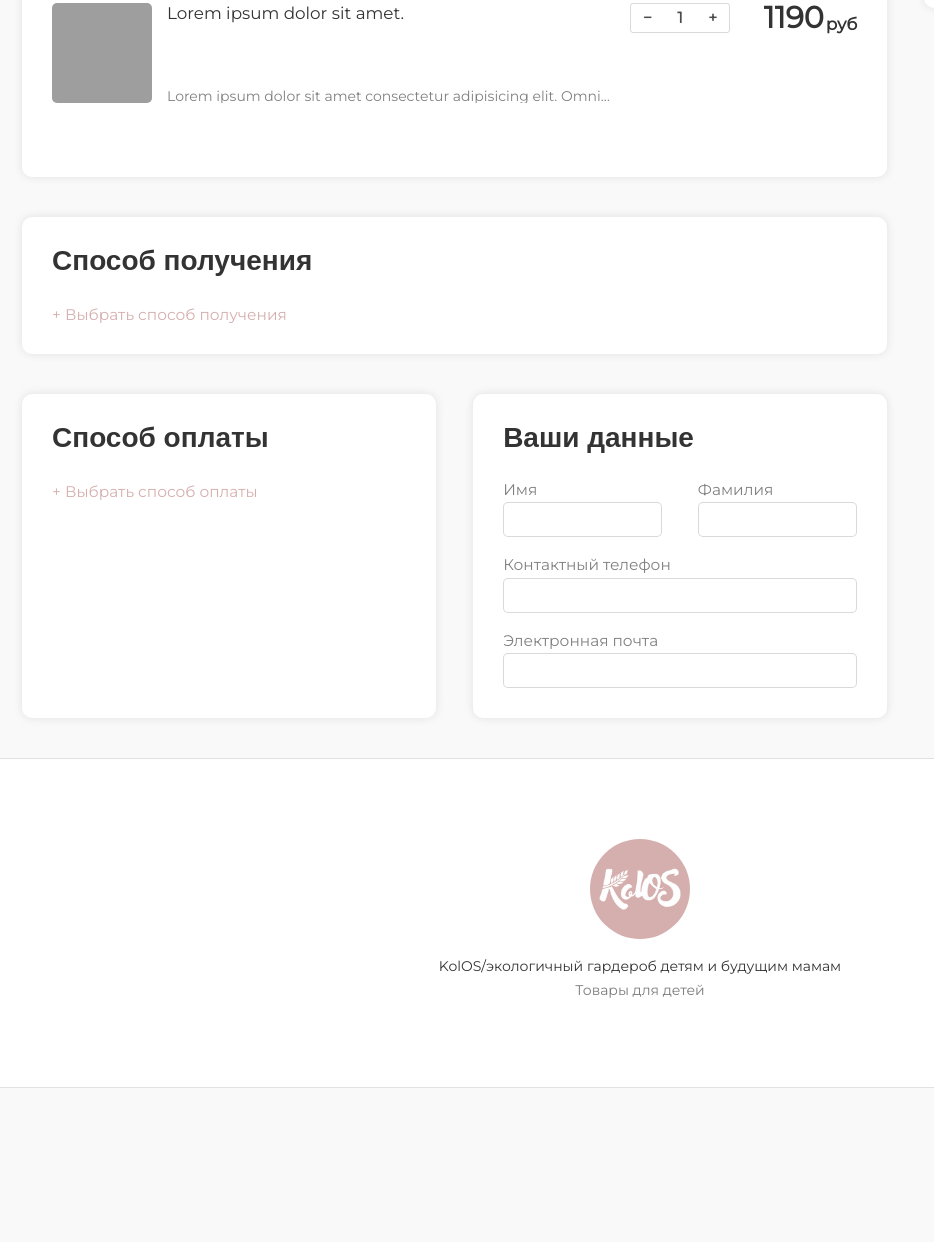
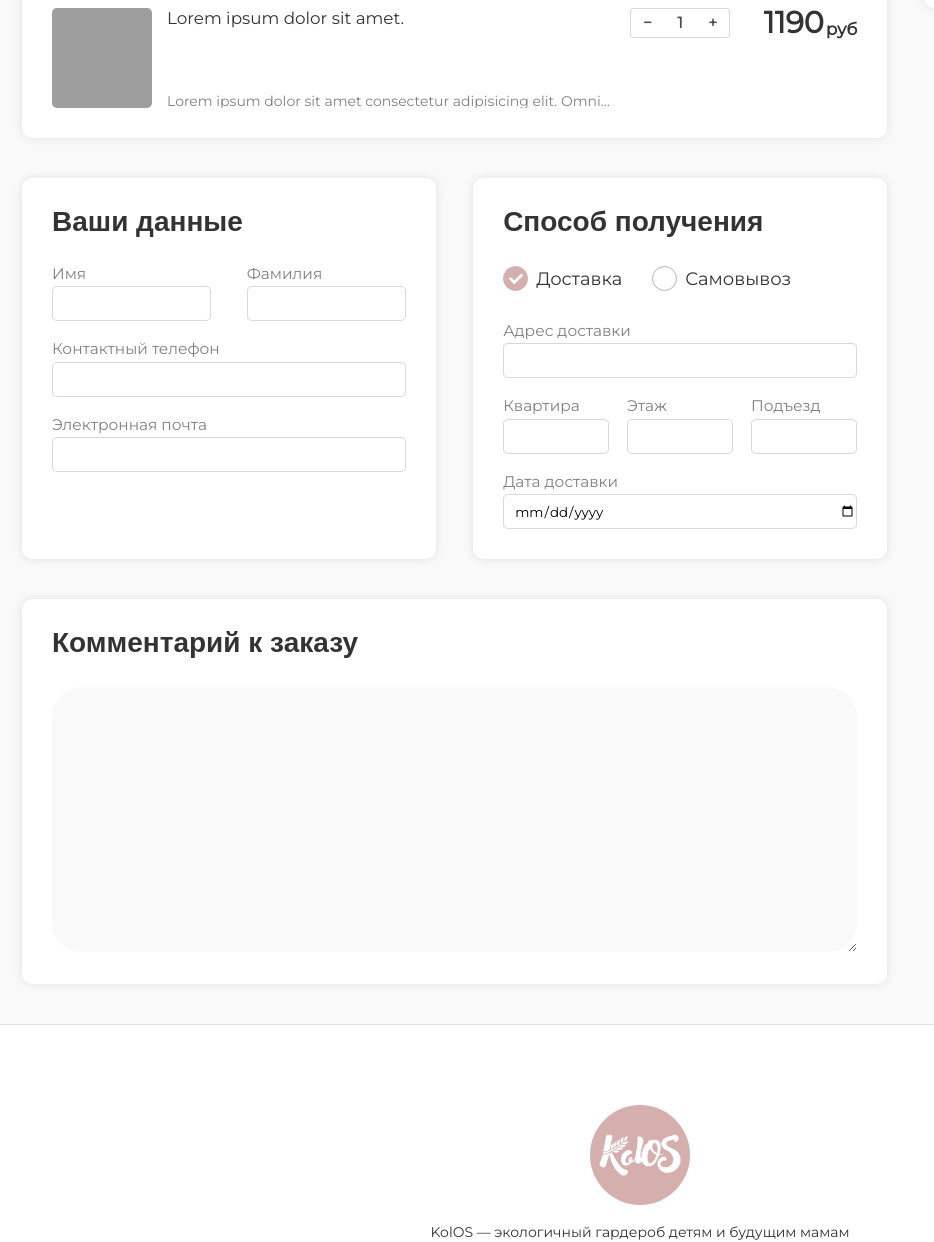
Before and after one commit to mut4bor/KolOS, a website: page src/html/cart.html in a window 1280 px wide. Shown: the part 340-1582 px from the top of the page, without its empty margins (0-934 px from the left). Before the commit the page ends 1522 px from the top, so only its background shows below. Drawn offline with nearby package versions, Linux system fonts and the light colour scheme; files that its build step writes are made by us from their sources; grey boxes are pictures that could not be loaded; files whose address does not match are found by name; a web font is replaced by a local one.

Commit message:
serious cart changings

```diff
--- a/src/html/cart.html
+++ b/src/html/cart.html
@@ -16,32 +16,19 @@
 
       <div class="basket-content">
         <h1>Корзина</h1>
-        <!-- <div>
-          <input id="basket-content__main-checkbox" class="basket-content__main-checkbox checkbox" type="checkbox">
-          <label for="basket-content__main-checkbox">Выбрать все</label>
-        </div> -->
 
         <div class="basket-content__elements">
-
-          <!-- <input id="basket-content__fst-checkbox" class="checkbox" type="checkbox">
-          <label for="basket-content__fst-checkbox"></label> -->
           <img src="img/IMG_1744.JPEG" alt="">
-
-
           <div class="basket-content__text">
-            <a href="#">Lorem ipsum dolor sit amet consectetur adipisicing elit. Minima corporis porro
+            <p>Lorem ipsum dolor sit amet consectetur adipisicing elit. Minima corporis porro
               culpa sit
               asperiores fugiat
               harum corrupti praesentium, reprehenderit unde consequuntur tempora animi minus a facilis id quis expedita
               mollitia!
-            </a>
+						</p>
             <p>Lorem ipsum dolor sit amet.</p>
           </div>
-
-
           @@include('parts/counter/plus-minus.html')
-
-
           <div class="price">
 
             <p class="price__basic">1267</p>
@@ -50,14 +37,11 @@
         </div>
 
         <div class="basket-content__elements">
-          <!-- <input id="basket-content__snd-checkbox" class="checkbox" type="checkbox">
-          <label for="basket-content__snd-checkbox"></label> -->
           <img src="img/IMG_1744.JPEG" alt="">
           <div class="basket-content__text">
-            <a href="">Lorem ipsum dolor sit amet.</a>
+            <p>Lorem ipsum dolor sit amet.</p>
             <p>Lorem ipsum dolor sit amet consectetur adipisicing elit. Omnis nobis debitis natus maiores. Nulla aperiam, qui fugiat saepe enim, doloremque ad voluptatem illo ea eum ut atque assumenda repudiandae magni.</p>
           </div>
-					<br>
           @@include('parts/counter/plus-minus.html')
           <div class="price">
 						<p class="price__basic">1190</p>
@@ -81,7 +65,7 @@
           <input class="promo-code__input" type="text" placeholder="Промокод" />
           <div class="promo-code__accept">Применить</div>
         </div>
-        <a href="" class="basket-price__sign">Перейти к оформлению</a>
+        <a href="" class="basket-price__sign">Перейти к оплате</a>
 
         <!-- <div class="basket-price__terms">
           <svg class="">
@@ -96,19 +80,9 @@
 
 
       </div>
-      <div class="basket-delivery">
-        <h1>Способ получения</h1>
-        <button>+ Выбрать способ получения</button>
-      </div>
-
-      <div class="basket-payment">
-        <h1>Способ оплаты</h1>
-        <button>+ Выбрать способ оплаты</button>
-      </div>
-
 			<div class="basket-personal-info">
         <h1>Ваши данные</h1>
-
+				<div>
 					<div class="basket-personal-info__name">
 						<label for="name">Имя</label>
 						<input id="name" type="text">
@@ -127,11 +101,54 @@
 						<label for="email">Электронная почта</label>
 						<input id="email" type="email">
 					</div>
+				</div>
+      </div>
+      <div class="basket-delivery">
+        <h1>Способ получения</h1>
+        <div class="basket-delivery__checkboxes">
+					<div>
+						<input id="basket-delivery__shipping" class="basket-delivery__shipping checkbox" type="radio" value="shipping">
+						<label for="basket-delivery__shipping">Доставка</label>
+					</div>
+					<div>
+						<input id="basket-delivery__yourself" class="basket-delivery__yourself checkbox" type="radio" value="pickup">
+          	<label for="basket-delivery__yourself">Самовывоз</label>
+					</div>
+        </div>
+
+				<div class="basket-delivery__inputs">
+					<div class="basket-delivery__shipping-inputs">
+						<div class="basket-delivery__adress">
+							<label for="adress">Адрес доставки</label>
+							<input id="adress" type="text">
+						</div>
+						<div class="basket-delivery__flat">
+							<label for="flat">Квартира</label>
+							<input id="flat" type="number">
+						</div>
+						<div class="basket-delivery__floor">
+							<label for="floor">Этаж</label>
+							<input id="floor" type="number">
+						</div>
+						<div class="basket-delivery__entrance">
+							<label for="entrance">Подъезд</label>
+							<input id="entrance" type="number">
+						</div>
+						<div class="basket-delivery__date">
+							<label for="date">Дата доставки</label>
+							<input id="date" type="date">
+						</div>
+					</div>
+        </div>
+      </div>
+
+      <div class="basket-comment">
+				<div>
+					<label for="comment"><h1>Комментарий к заказу</h1></label>
+					<textarea name="comment" id="comment" rows="9"></textarea>
+				</div>
 
       </div>
-
-
-
 
     </div>
     @@include('parts/footer.html')
--- a/src/html/parts/footer.html
+++ b/src/html/parts/footer.html
@@ -2,7 +2,7 @@
 <footer class="footer">
 	<div class="footer__top">
 		<img src="img/icons/favicon.jpg" alt="">
-		<p>KolOS/экологичный гардероб детям и будущим мамам</p>
+		<p>KolOS — экологичный гардероб детям и будущим мамам</p>
 		<p>Товары для детей</p>
 	</div>
    <a href="https://t.me/mut4bor" target="_blank">Created: t.me/mut4bor</a>
--- a/src/script_cart.js
+++ b/src/script_cart.js
@@ -1,110 +1,160 @@
+let checkbox = document.querySelectorAll(".checkbox");
+let basketDeliveryShippingInputsDivs = document.querySelectorAll(
+  ".basket-delivery__shipping-inputs div"
+);
+let basketDeliveryAdressLabel = document.querySelector('.basket-delivery__adress label');
+let basketDeliveryDateLabel = document.querySelector('.basket-delivery__date label');
+let basketDeliveryAdressInput = document.querySelector('#adress')
+let checkboxShipping = document.querySelector(".basket-delivery__shipping");
+// document.querySelector('.basket-delivery__yourself').checked = true
+checkboxShipping.checked = true;
 
+function basketAdressProp() {
+  basketDeliveryShippingInputsDivs.forEach(function (element) {
+    if (checkboxShipping.checked == true) {
+      element.classList.remove("active");
+			basketDeliveryAdressLabel.innerText = 'Адрес доставки';
+			basketDeliveryDateLabel.innerText = 'Дата доставки';
+			basketDeliveryAdressInput.removeAttribute('disabled', 'disabled');
+			basketDeliveryAdressInput.value = ''
+    } else {
+			element.classList.add("active");
+			basketDeliveryAdressLabel.innerText = 'Адрес самовывоза';
+			basketDeliveryDateLabel.innerText = 'Дата самовывоза';
+			basketDeliveryAdressInput.setAttribute('disabled', 'disabled');
+			basketDeliveryAdressInput.value = 'Витебский проспект дом 47 корпус 4'
+    }
+  });
+}
+basketAdressProp();
 
-	document.querySelectorAll('.basket-content__text').forEach(function(e){
-		e.querySelector('a').classList.add('basket-content__a')
-		e.querySelector('p').classList.add('basket-content__p')
-	})
-
-	document.querySelectorAll('.price p').forEach(function(e) {
-		e.innerHTML = '<p>' + e.innerHTML + '</p>'+ '<p>руб</p>';
+checkbox.forEach(function (element) {
+  element.addEventListener("click", function () {
+    element.checked = true;
+    if (element.checked) {
+      checkbox.forEach(function (e) {
+        e.checked = false;
+        element.checked = true;
+      });
+    }
+    basketAdressProp();
+  });
 });
 
+document.querySelectorAll(".price p").forEach(function (e) {
+  e.innerHTML = "<p>" + e.innerHTML + "</p>" + "<p>руб</p>";
+});
 
 function data() {
-		const priceBasic = document.querySelectorAll('.price__basic')
-		priceBasic.forEach(function(e){
-			e.dataset.price = parseInt(e.innerText)
-		})
+  const priceBasic = document.querySelectorAll(".price__basic");
+  priceBasic.forEach(function (e) {
+    e.dataset.price = parseInt(e.innerText);
+  });
 }
 
 function priceCounter() {
-
-		const cartItems = document.querySelectorAll('.basket-content__elements');
-		let totalPrice = 0
-		cartItems.forEach(function(e) {
-			const amount = e.querySelector('[data-counter]')
-			const price = e.querySelector('.price__basic')
-			const currentPrice = parseInt(amount.innerText) * parseInt(price.dataset.price)
-			totalPrice += currentPrice
-		})
-		document.querySelector('.basket-price__total div').innerHTML = '<h3>' + totalPrice + '</h3>' + '<p>руб</p>'
+  const cartItems = document.querySelectorAll(".basket-content__elements");
+  let totalPrice = 0;
+  cartItems.forEach(function (e) {
+    const amount = e.querySelector("[data-counter]");
+    const price = e.querySelector(".price__basic");
+    const currentPrice =
+      parseInt(amount.innerText) * parseInt(price.dataset.price);
+    totalPrice += currentPrice;
+  });
+  document.querySelector(".basket-price__total div").innerHTML =
+    "<h3>" + totalPrice + "</h3>" + "<p>руб</p>";
 }
 
+let toggleBtn,
+  counter,
+  counterWrapper,
+  addRemove,
+  tgglBtn,
+  toCart,
+  headlinesParent,
+  headlineChildren,
+  menuContent,
+  menuList;
 
-	let toggleBtn, counter, counterWrapper, addRemove, tgglBtn, toCart, headlinesParent, headlineChildren, menuContent, menuList;
-
-window.addEventListener('click', function (e) {
-
-
-    if (e.target.classList.contains('add-to-cart__to-cart')) {
-        e.target.classList.toggle('active');
-        toggleBtn = e.target.closest('.add-to-cart');
-        addRemove = toggleBtn.querySelector('.add-to-cart__plus-minus');
-        addRemove.classList.toggle('active');
+window.addEventListener("click", function (e) {
+  if (e.target.classList.contains("add-to-cart__to-cart")) {
+    e.target.classList.toggle("active");
+    toggleBtn = e.target.closest(".add-to-cart");
+    addRemove = toggleBtn.querySelector(".add-to-cart__plus-minus");
+    addRemove.classList.toggle("active");
   }
 
-
-    if (e.target.dataset.action === 'plus' || e.target.dataset.action === 'minus') {
-        counterWrapper = e.target.closest('.plus-minus');
-        counter = counterWrapper.querySelector('[data-counter]');
+  if (
+    e.target.dataset.action === "plus" ||
+    e.target.dataset.action === "minus"
+  ) {
+    counterWrapper = e.target.closest(".plus-minus");
+    counter = counterWrapper.querySelector("[data-counter]");
   }
 
-		let basicPrice = e.target.closest('.basket-content__elements').querySelector('.price__basic')
+  let basicPrice = e.target
+    .closest(".basket-content__elements")
+    .querySelector(".price__basic");
 
-    if (e.target.dataset.action === 'plus') {
+  if (e.target.dataset.action === "plus") {
     counter.innerText = ++counter.innerText;
 
-				basicPrice.innerHTML = basicPrice.dataset.price * parseInt(counter.innerText)+ '<p>руб</p>'
+    basicPrice.innerHTML =
+      basicPrice.dataset.price * parseInt(counter.innerText) + "<p>руб</p>";
     priceCounter();
   }
 
-    if (e.target.dataset.action === 'minus') {
+  if (e.target.dataset.action === "minus") {
     if (+counter.innerText > 1) {
       counter.innerText = --counter.innerText;
+    } else if (
+      +counter.innerText == 1 &&
+      e.target
+        .closest(".plus-minus")
+        .classList.contains("add-to-cart__plus-minus") == true
+    ) {
+      counterWrapper.classList.toggle("active");
+      tgglBtn = e.target.closest(".add-to-cart");
+      toCart = tgglBtn.querySelector(".add-to-cart__to-cart");
+      toCart.classList.toggle("active");
     }
-
-        else if (+counter.innerText == 1 && e.target.closest('.plus-minus').classList.contains('add-to-cart__plus-minus') == true) {
-            counterWrapper.classList.toggle('active');
-            tgglBtn = e.target.closest('.add-to-cart');
-            toCart = tgglBtn.querySelector('.add-to-cart__to-cart');
-            toCart.classList.toggle('active')
-        }
-				basicPrice.innerHTML = basicPrice.dataset.price * parseInt(counter.innerText)+ '<p>руб</p>'
+    basicPrice.innerHTML =
+      basicPrice.dataset.price * parseInt(counter.innerText) + "<p>руб</p>";
     priceCounter();
   }
 
-    if (e.target.hasAttribute('data-headline') === true) {
-        headlinesParent = e.target.closest('.menu__headlines');
-        headlineChildren = headlinesParent.querySelectorAll('div');
-        headlineChild = headlinesParent.querySelector('.active');
-        menuContent = document.querySelector('.menu__content');
-        menuList = menuContent.querySelectorAll('.menu__list');
+  if (e.target.hasAttribute("data-headline") === true) {
+    headlinesParent = e.target.closest(".menu__headlines");
+    headlineChildren = headlinesParent.querySelectorAll("div");
+    headlineChild = headlinesParent.querySelector(".active");
+    menuContent = document.querySelector(".menu__content");
+    menuList = menuContent.querySelectorAll(".menu__list");
 
     menuList.forEach(function (e, i) {
-            e.setAttribute('data-menuList', i + 1);
+      e.setAttribute("data-menuList", i + 1);
     });
 
     headlineChildren.forEach(function (e, i) {
-            e.classList.remove('active');
-            e.setAttribute('data-headline', i + 1)
+      e.classList.remove("active");
+      e.setAttribute("data-headline", i + 1);
     });
 
-        e.target.classList.add('active');
+    e.target.classList.add("active");
 
-        dataHeadline = e.target.getAttribute('data-headline');
-        menuContainer = e.target.closest('.menu__container');
-        menuContent = menuContainer.querySelector('.menu__content');
-        menuList = menuContent.querySelectorAll('.menu__list');
+    dataHeadline = e.target.getAttribute("data-headline");
+    menuContainer = e.target.closest(".menu__container");
+    menuContent = menuContainer.querySelector(".menu__content");
+    menuList = menuContent.querySelectorAll(".menu__list");
 
     menuList.forEach(function (e) {
-            e.classList.remove('active')
-            if (e.getAttribute('data-menuList') == dataHeadline) {
-                e.classList.add('active');
+      e.classList.remove("active");
+      if (e.getAttribute("data-menuList") == dataHeadline) {
+        e.classList.add("active");
+      }
+    });
   }
 });
 
-    }
-});
-
-	data()
-	priceCounter()
+data();
+priceCounter();
--- a/src/scss/_checkbox.scss
+++ b/src/scss/_checkbox.scss
@@ -8,32 +8,30 @@
         align-items: center;
         user-select: none;
         cursor: pointer;
+				font-size: 18px;
         &::before {
             content: "";
             display: inline-block;
-            width: 1.5em;
+            height: 25px;
             aspect-ratio: 1;
             flex-shrink: 0;
             flex-grow: 0;
             border: 1px solid #adb5bd;
-            border-radius: 0.25em;
-            margin-right: 5px;
+            border-radius: 50%;
+            margin: 0 8px 0 0;
             background-repeat: no-repeat;
-            background-position: center center;
-            background-size: 75%;
+						background-position: center;
+            background-size: 60%;
             transition: 0.1s ease-in-out;
-            cursor: pointer;
         }
     }
     &:checked + label::before {
         border-color: $pink-button;
         background-color: $pink-button;
         background-image: url("img/icons/checkmark.svg");
-        cursor: pointer;
     }
 
     &:not(:disabled):not(:checked) + label:hover::before {
-        border-color: #b3d7ff;
-        cursor: pointer;
+        border-color: $pink-button;
     }
 }
--- a/src/scss/_generalStyle.scss
+++ b/src/scss/_generalStyle.scss
@@ -25,6 +25,51 @@ $cardDescrPadd: 30px;
 @import "counter";
 @import "header_cart";
 
+
+@mixin BasketInput {
+	width: 100%;
+	display: flex;
+	row-gap: 20px;
+	flex-wrap: wrap;
+	justify-content: space-between;
+	div {
+    display: flex;
+    flex-direction: column;
+    font-size: 1.1rem;
+
+    label {
+      width: 100%;
+      margin-bottom: 5px;
+      color: gray;
+      user-select: none;
+			display: flex;
+			flex-direction: row;
+			p {
+				&.active {
+					display: none;
+				}
+			}
+    }
+    input {
+      height: 35px;
+      border: 1px rgba(128, 128, 128, 0.3) solid;
+      border-radius: 5px;
+      padding-left: 10px;
+      transition: 0.1s ease-in-out;
+			&:disabled {
+				background: transparent;
+			}
+      &:focus {
+        border-color: $pink-button;
+      }
+			&:hover {
+				cursor: text;
+			}
+    }
+  }
+}
+
+
 * {
 	font-family: 'Montserrat', sans-serif;
 }
--- a/src/scss/cart.scss
+++ b/src/scss/cart.scss
@@ -38,17 +38,13 @@
     padding: 30px;
     margin-bottom: 40px;
     background: #fff;
-    @media (max-width: 1024px) {
+    @media (max-width: $bp-1024) {
       flex: 1 0 auto;
       width: 100%;
-      // border-radius: 0;
-      // margin-bottom: 0;
-      // box-shadow: none;
       padding: 30px 15px;
     }
     h1 {
-      margin-bottom: 30px;
-      @media (max-width: 1024px) {
+      @media (max-width: $bp-1024) {
         font-size: 1.3rem;
         margin-bottom: 15px;
       }
@@ -64,6 +60,7 @@
   box-shadow: 0 0 10px rgba(0, 0, 0, 0.1);
   padding: 30px;
   border-radius: 10px;
+  gap: 25px;
   @media (max-width: 1024px) {
     width: 100%;
   }
@@ -72,7 +69,6 @@
     display: grid;
     grid-template-columns: 100px 1fr 100px 0.25fr;
     gap: 15px;
-    margin-bottom: 15px;
     flex-direction: row;
     @media (max-width: $bp-1024) {
       margin-bottom: 40px;
@@ -107,13 +103,13 @@
     grid-area: 1 / 2 / 2 / 3;
     @media (max-width: $bp-768) {
       grid-area: 1 / 2 / 2 / 4;
-
     }
     @media (max-width: $bp-425) {
       grid-area: 1 / 2 / 2 / 3;
+    }
 
-    }
-    a {
+    p {
+      &:first-child {
         width: fit-content;
         float: left;
         transition: 0.2s;
@@ -125,16 +121,12 @@
         display: -webkit-box;
         -webkit-line-clamp: 3;
         -webkit-box-orient: vertical;
-      &:hover {
-        color: gray;
-      }
         @media (max-width: $bp-768) {
           font-size: 1.05rem;
           margin-bottom: 10px;
         }
       }
-
-    p {
+      &:last-child {
         display: -webkit-box;
         -webkit-line-clamp: 1;
         -webkit-box-orient: vertical;
@@ -144,6 +136,7 @@
         margin-top: auto;
         @media (max-width: 1024px) {
           font-size: 0.9rem;
+        }
       }
     }
   }
@@ -189,13 +182,9 @@
       margin-left: 2px;
     }
     @media (max-width: $bp-768) {
-			p {
       font-size: 20px;
     }
-
   }
-	}
-
 }
 
 .horizontal-line {
@@ -250,7 +239,7 @@
   &__total {
     display: flex;
     justify-content: space-between;
-		>h3 {
+    > h3 {
       font-size: 1.5rem;
       text-align: left;
     }
@@ -300,6 +289,7 @@
     }
   }
 }
+
 .promo-code {
   position: relative;
   margin: 5px 0;
@@ -354,61 +344,92 @@
     }
   }
 }
-.basket-delivery {
-  width: 70%;
-  height: fit-content;
-}
 
-.basket-payment {
+.basket-personal-info {
   width: 33.5%;
   align-self: stretch;
-}
-.basket-personal-info {
-  width: 33.5%;
   display: flex;
-  flex-direction: row;
-  flex-wrap: wrap;
-  column-gap: 10%;
-  row-gap: 20px;
+  flex-direction: column;
   h1 {
     width: 100%;
+    margin-bottom: 30px;
   }
-  div {
-    display: flex;
-    flex-direction: column;
-    font-size: 1.1rem;
-    label {
-      width: 100%;
-      margin-bottom: 5px;
-      color: gray;
-      user-select: none;
-    }
-    input {
-      height: 35px;
-      border: 1px rgba(128, 128, 128, 0.3) solid;
-      border-radius: 5px;
-      padding-left: 10px;
-      color: $pink-button;
-      transition: 0.1s ease-in-out;
-      &:focus {
-        border-color: $pink-button;
-      }
-    }
-    p {
-      margin-top: 5px;
-      font-size: 0.95rem;
-      color: $pink-button;
-    }
+  > div {
+    flex-direction: row;
+    @include BasketInput;
   }
 
   &__name,
   &__surname {
     width: 45%;
-    margin-top: -20px;
   }
   &__mobile,
-  &__email {
+  &__email,
+  &__adress {
     width: 100%;
     flex: 1 0 auto;
   }
 }
+
+.basket-delivery {
+  width: 33.5%;
+  align-self: stretch;
+  display: flex;
+  flex-direction: column;
+  gap: 30px;
+  h1 {
+    // margin-bottom: 30px;
+  }
+
+  &__checkboxes {
+    display: flex;
+    flex-direction: row;
+    flex-wrap: wrap;
+    gap: 10px 30px;
+  }
+
+  &__inputs {
+    > div {
+      flex-direction: row;
+      @include BasketInput;
+    }
+  }
+
+  &__adress,
+  &__date {
+    width: 100%;
+  }
+
+  &__flat,
+  &__floor,
+  &__entrance {
+    width: 30%;
+    &.active {
+      display: none;
+    }
+  }
+}
+
+.basket-comment {
+  width: 70%;
+  align-self: stretch;
+  display: flex;
+  flex-direction: column;
+	h1 {
+		margin-bottom: 30px;
+	}
+  textarea {
+    // border: 1px rgba(128, 128, 128, 0.3) solid;
+		resize: vertical;
+		min-height: 131px;
+		background: $bg-color;
+		width: 100%;
+    border-radius: 30px;
+    padding: 20px;
+    transition: 0.1s ease-in-out;
+		font-size: 1.5rem;
+    &:focus {
+      border-color: $pink-button;
+    }
+  }
+}
```
Also changed, not shown: src/html/index.html (+2 -3 lines), src/html/parts/header.html (+1 -1 lines), src/script.js (+42 -47 lines), src/scss/style.scss (+4 -7 lines), dist/cart.css, dist/cart.html, dist/index.html, dist/script.js, dist/script_cart.js, dist/style.css. Lines whose indentation alone changed are shown as unchanged.
